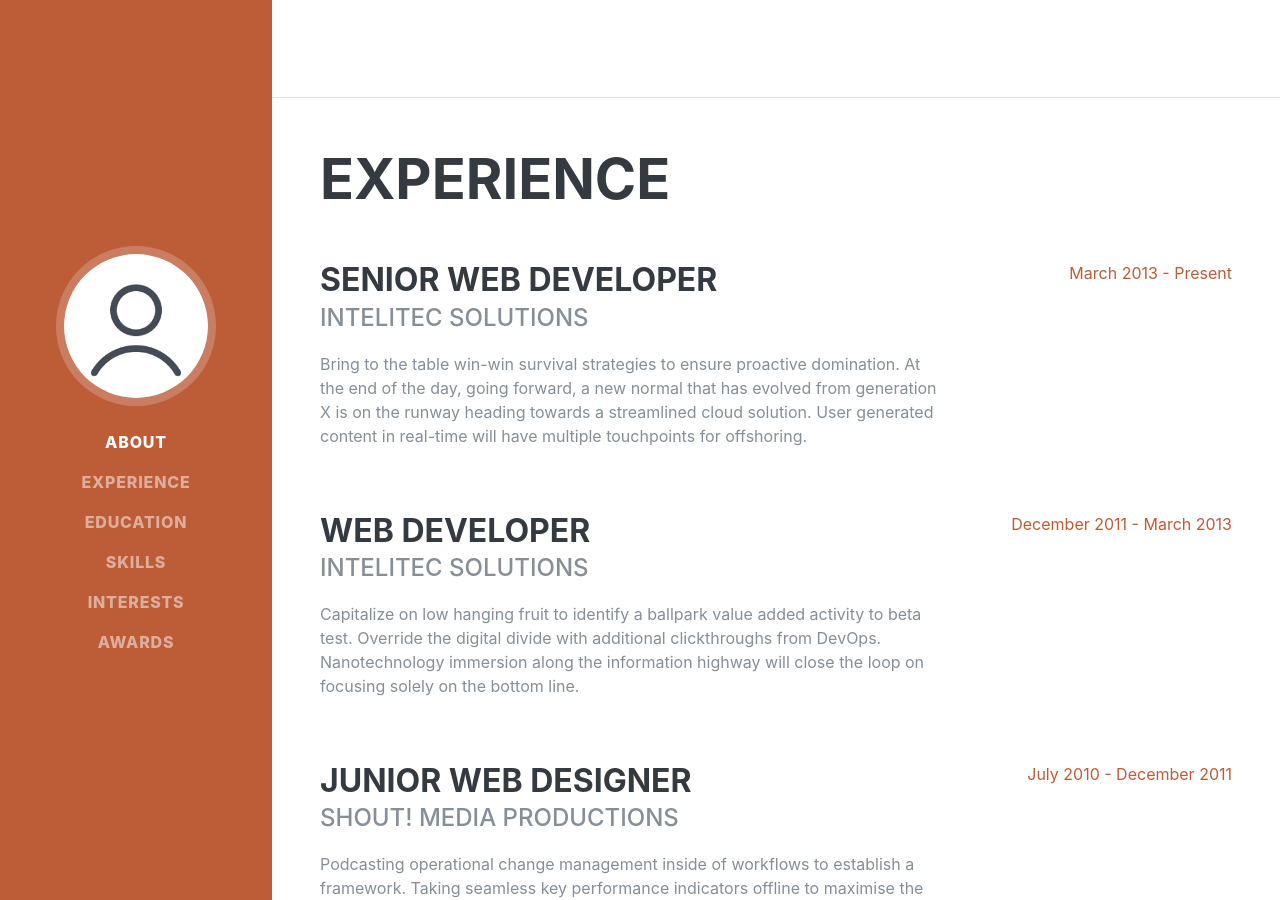
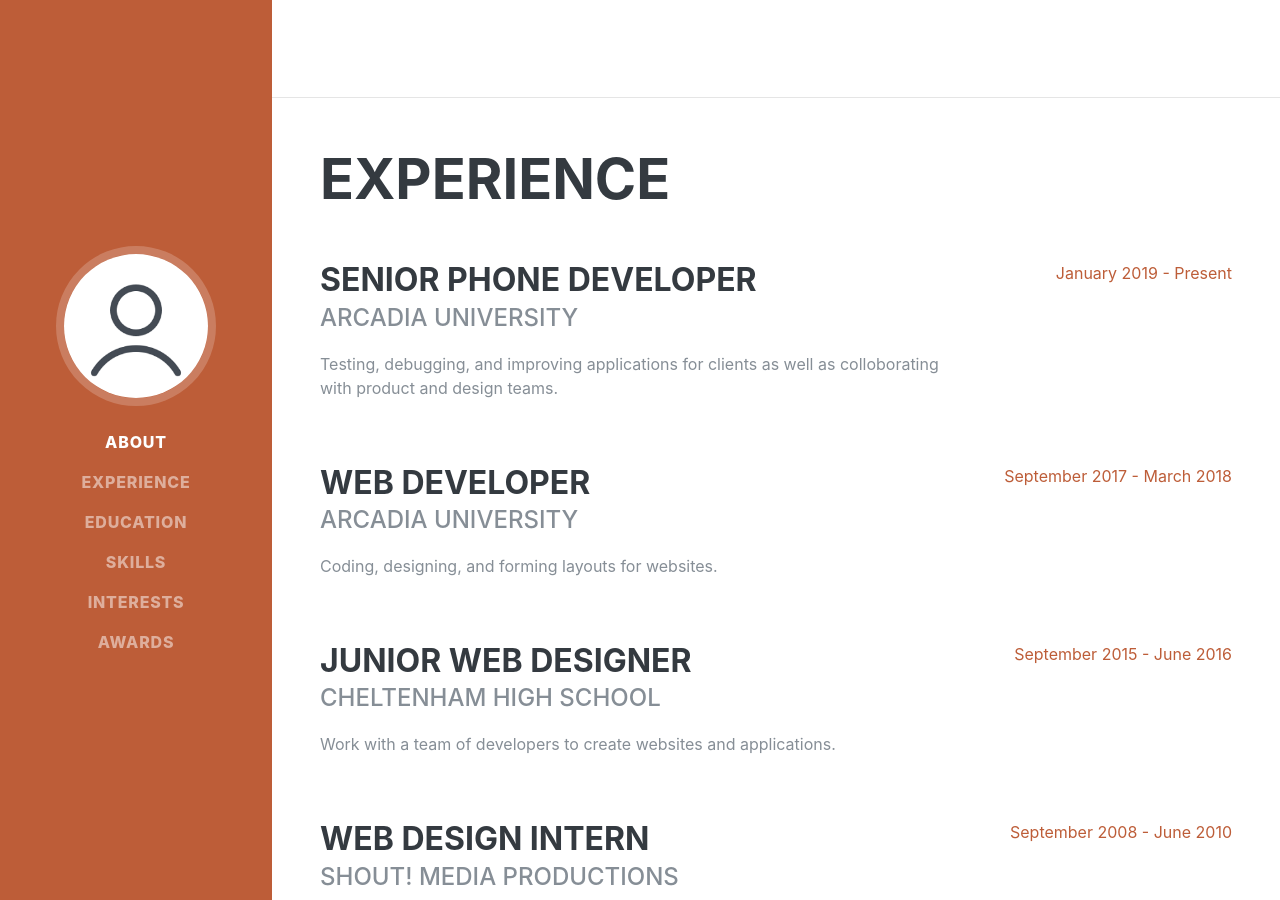
Before and after one commit to Babdulmajid/Babdulmajid.github.io, a Jekyll site: the page built from index.html, in a window 1280 px wide and 900 px high, scrolled down 803 px. Built offline with Jekyll 4.4.1, drawn with Linux system fonts in a browser that asks for light colours; some web fonts are replaced; some of the changed text lies outside the part shown.

Commit message:
update gemfile

```diff
--- a/_includes/education.html
+++ b/_includes/education.html
@@ -4,24 +4,24 @@
 
         <div class="resume-item d-flex flex-column flex-md-row justify-content-between mb-5">
           <div class="resume-content">
-            <h3 class="mb-0">University of Colorado Boulder</h3>
+            <h3 class="mb-0">Arcadia University</h3>
             <div class="subheading mb-3">Bachelor of Science</div>
-            <div>Computer Science - Web Development Track</div>
+            <div>Computer Science - Mobile Phone Programming</div>
             <p>GPA: 3.23</p>
           </div>
           <div class="resume-date text-md-right">
-            <span class="text-primary">August 2006 - May 2010</span>
+            <span class="text-primary">September 2016 - May 2020</span>
           </div>
         </div>
 
         <div class="resume-item d-flex flex-column flex-md-row justify-content-between">
           <div class="resume-content">
-            <h3 class="mb-0">James Buchanan High School</h3>
-            <div class="subheading mb-3">Technology Magnet Program</div>
+            <h3 class="mb-0">Cheltenham High School</h3>
+            <div class="subheading mb-3">Web Developer</div>
             <p>GPA: 3.56</p>
           </div>
           <div class="resume-date text-md-right">
-            <span class="text-primary">August 2002 - May 2006</span>
+            <span class="text-primary">September 2012 - May 2016</span>
           </div>
         </div>
 
--- a/_includes/experience.html
+++ b/_includes/experience.html
@@ -4,34 +4,34 @@
 
         <div class="resume-item d-flex flex-column flex-md-row justify-content-between mb-5">
           <div class="resume-content">
-            <h3 class="mb-0">Senior Web Developer</h3>
-            <div class="subheading mb-3">Intelitec Solutions</div>
-            <p>Bring to the table win-win survival strategies to ensure proactive domination. At the end of the day, going forward, a new normal that has evolved from generation X is on the runway heading towards a streamlined cloud solution. User generated content in real-time will have multiple touchpoints for offshoring.</p>
+            <h3 class="mb-0">Senior Phone Developer</h3>
+            <div class="subheading mb-3">Arcadia University</div>
+            <p>Testing, debugging, and improving applications for clients as well as colloborating with product and design teams.</p>
           </div>
           <div class="resume-date text-md-right">
-            <span class="text-primary">March 2013 - Present</span>
+            <span class="text-primary">January 2019 - Present</span>
           </div>
         </div>
 
         <div class="resume-item d-flex flex-column flex-md-row justify-content-between mb-5">
           <div class="resume-content">
             <h3 class="mb-0">Web Developer</h3>
-            <div class="subheading mb-3">Intelitec Solutions</div>
-            <p>Capitalize on low hanging fruit to identify a ballpark value added activity to beta test. Override the digital divide with additional clickthroughs from DevOps. Nanotechnology immersion along the information highway will close the loop on focusing solely on the bottom line.</p>
+            <div class="subheading mb-3">Arcadia University</div>
+            <p>Coding, designing, and forming layouts for websites.</p>
           </div>
           <div class="resume-date text-md-right">
-            <span class="text-primary">December 2011 - March 2013</span>
+            <span class="text-primary">September 2017 - March 2018</span>
           </div>
         </div>
 
         <div class="resume-item d-flex flex-column flex-md-row justify-content-between mb-5">
           <div class="resume-content">
             <h3 class="mb-0">Junior Web Designer</h3>
-            <div class="subheading mb-3">Shout! Media Productions</div>
-            <p>Podcasting operational change management inside of workflows to establish a framework. Taking seamless key performance indicators offline to maximise the long tail. Keeping your eye on the ball while performing a deep dive on the start-up mentality to derive convergence on cross-platform integration.</p>
+            <div class="subheading mb-3">Cheltenham High School</div>
+            <p>Work with a team of developers to create websites and applications.</p>
           </div>
           <div class="resume-date text-md-right">
-            <span class="text-primary">July 2010 - December 2011</span>
+            <span class="text-primary">September 2015 - June 2016</span>
           </div>
         </div>
 
--- a/_includes/interets.html
+++ b/_includes/interets.html
@@ -1,7 +1,7 @@
 <section class="resume-section p-3 p-lg-5 d-flex align-items-center" id="interests">
       <div class="w-100">
         <h2 class="mb-5">Interests</h2>
-        <p>Apart from being a web developer, I enjoy most of my time being outdoors. In the winter, I am an avid skier and novice ice climber. During the warmer months here in Colorado, I enjoy mountain biking, free climbing, and kayaking.</p>
-        <p class="mb-0">When forced indoors, I follow a number of sci-fi and fantasy genre movies and television shows, I am an aspiring chef, and I spend a large amount of my free time exploring the latest technology advancements in the front-end web development world.</p>
+        <p>Apart from being a phone programmer, I enjoy travelling and playing basketball. Ever since I was an infant, my parents have taken me with them all across the world. The most recent trips we've taken together have been my favorite. I've travelled to Saudi Arabia three times with two of them being in consecutive years.</p>
+        <p class="mb-0">When I have free time, I play basketball with my friends. My group of friends have been playing basketball with each other since middle school. When I'm not travelling or playing basketball, I spend a large amount of my free time exploring the latest technology advancements in the front-end web development world.</p>
       </div>
     </section>
--- a/_includes/intro.html
+++ b/_includes/intro.html
@@ -6,7 +6,7 @@
         <div class="subheading mb-5">1108 Curtis Dr. Wyncote, PA 19095 · (267) 626-1296 ·
           <a href="mailto:name@email.com">Babdulmajid@arcadia.edu</a>
         </div>
-        <p class="lead mb-5">I am experienced in leveraging agile frameworks to provide a robust synopsis for high level overviews. Iterative approaches to corporate strategy foster collaborative thinking to further the overall value proposition.</p>
+        <p class="lead mb-5">I have experience in java programming and android studio programming. I am interested in developing mobile apps.</p>
         <div class="social-icons">
           <a href="#">
             <i class="fab fa-linkedin-in"></i>
--- a/_includes/skills.html
+++ b/_includes/skills.html
@@ -46,16 +46,16 @@
         <ul class="fa-ul mb-0">
           <li>
             <i class="fa-li fa fa-check"></i>
-            Mobile-First, Responsive Design</li>
+            Mobile Phone Programming</li>
           <li>
             <i class="fa-li fa fa-check"></i>
-            Cross Browser Testing &amp; Debugging</li>
+            Java Programming</li>
           <li>
             <i class="fa-li fa fa-check"></i>
-            Cross Functional Teams</li>
+            Website Development</li>
           <li>
             <i class="fa-li fa fa-check"></i>
-            Agile Development &amp; Scrum</li>
+            Operating Systems</li>
         </ul>
       </div>
     </section>
```
